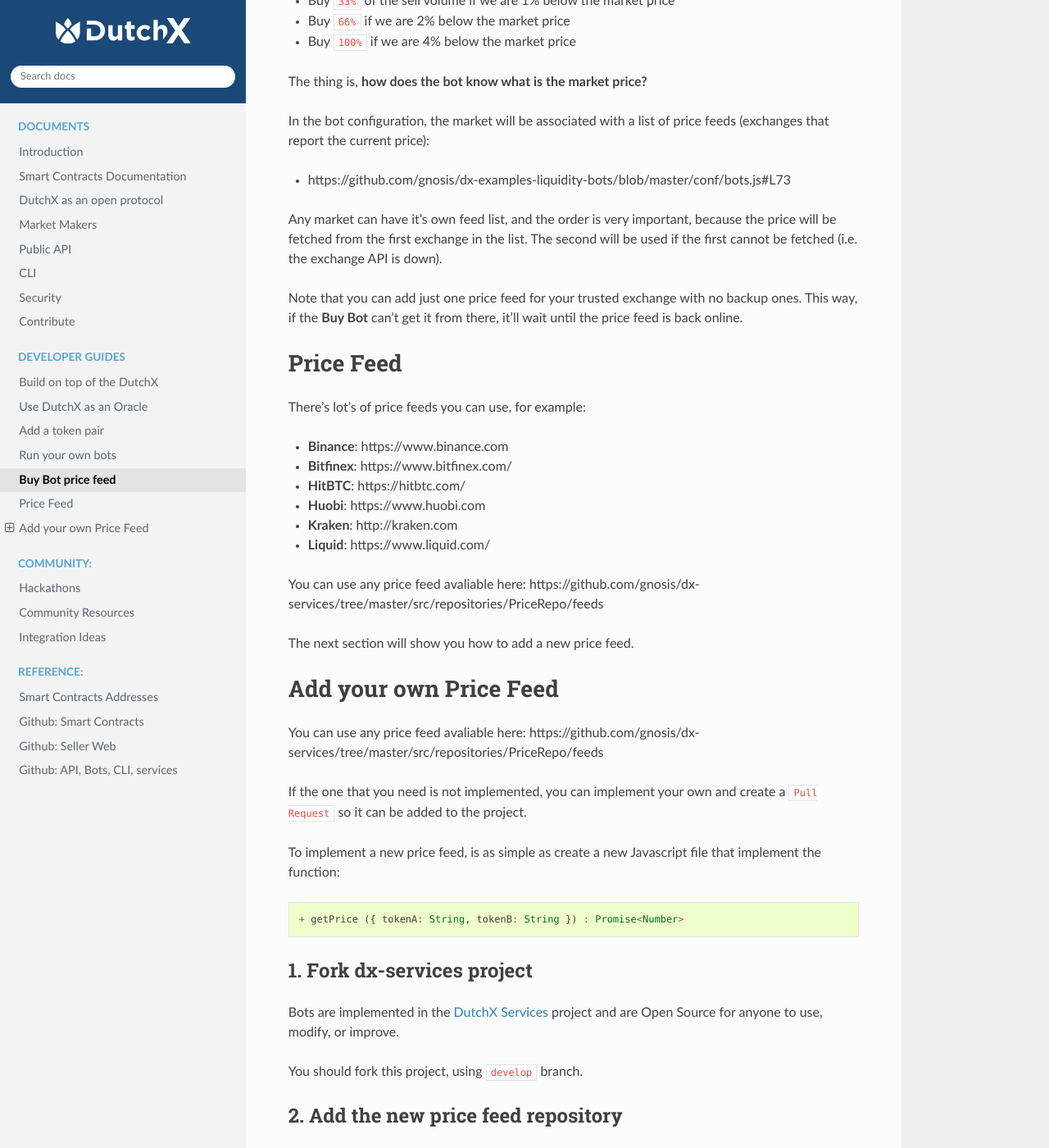
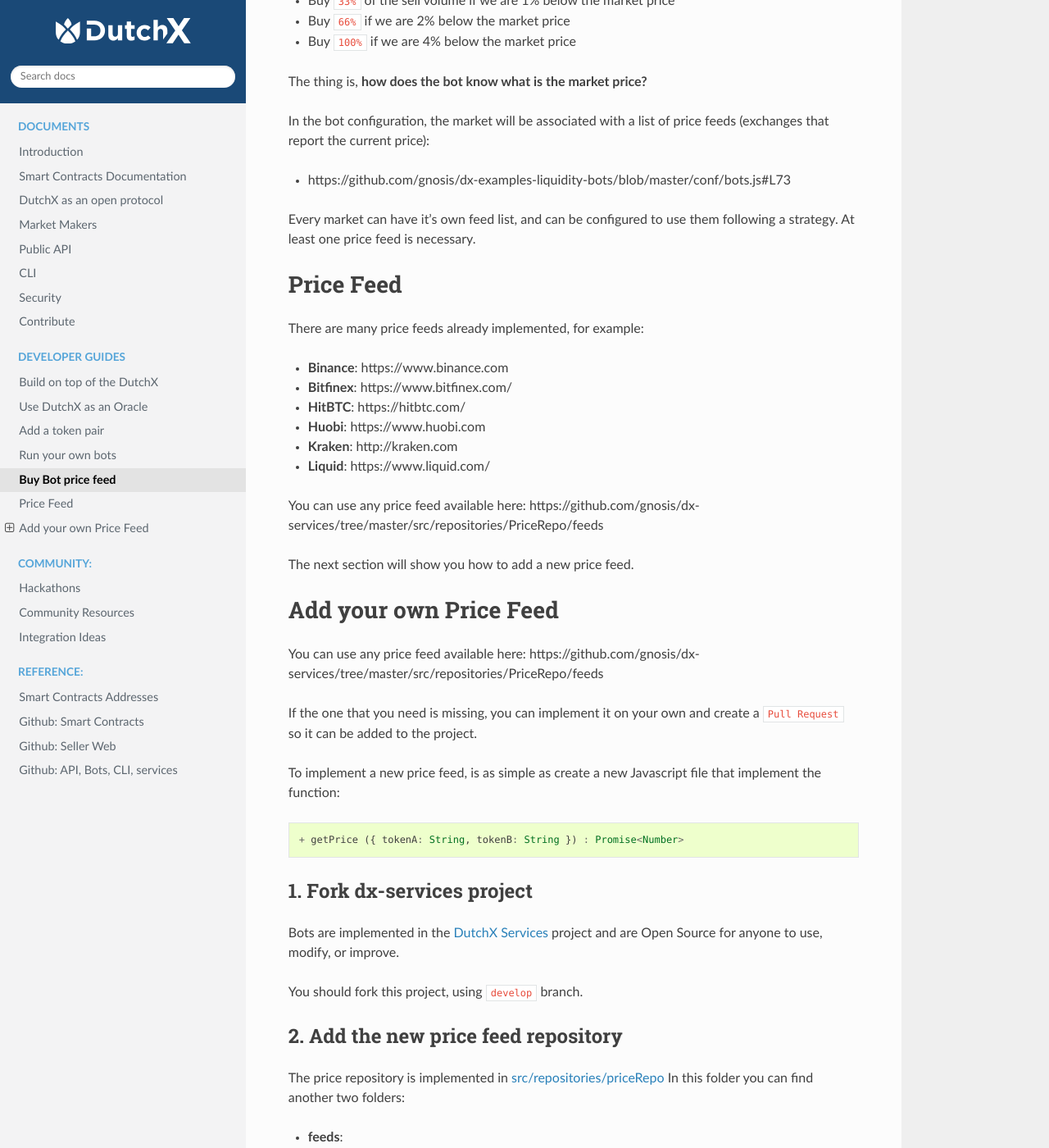
Before and after one commit to gnosis/dx-docs, a Sphinx documentation site: the page built from source/add-price-feed.md, in a window 1280 px wide and 1400 px high, scrolled down 291 px. Shown: the whole window at 82% size. Built offline with Sphinx 7.4.7 and the Read the Docs theme 2.0.0, drawn with Linux system fonts in a browser that asks for light colours; some of the changed text lies outside the part shown.

Commit message:
Update some introduction parts

```diff
--- a/source/add-price-feed.md
+++ b/source/add-price-feed.md
@@ -13,17 +13,11 @@
 price feeds (exchanges that report the current price):
 * https://github.com/gnosis/dx-examples-liquidity-bots/blob/master/conf/bots.js#L73
 
-Any market can have it's own feed list, and the order is very important,
-because the price will be fetched from the first exchange in the list.
-The second will be used if the first cannot be fetched (i.e. the exchange API is
-down).
-
-Note that you can add just one price feed for your trusted exchange with no
-backup ones. This way, if the **Buy Bot** can't get it from there, it'll wait
-until the price feed is back online.
+Every market can have it's own feed list, and can be configured to use them
+following a strategy. At least one price feed is necessary.
 
 # Price Feed
-There's lot's of price feeds you can use, for example:
+There are many price feeds already implemented, for example:
 * **Binance**: https://www.binance.com
 * **Bitfinex**: https://www.bitfinex.com/
 * **HitBTC**: https://hitbtc.com/
@@ -31,16 +25,16 @@
 * **Kraken**: http://kraken.com
 * **Liquid**: https://www.liquid.com/
 
-You can use any price feed avaliable here:
+You can use any price feed available here:
 https://github.com/gnosis/dx-services/tree/master/src/repositories/PriceRepo/feeds
 
 The next section will show you how to add a new price feed.
 
 # Add your own Price Feed
-You can use any price feed avaliable here:
+You can use any price feed available here:
 https://github.com/gnosis/dx-services/tree/master/src/repositories/PriceRepo/feeds
 
-If the one that you need is not implemented, you can implement your own and
+If the one that you need is missing, you can implement it on your own and
 create a `Pull Request` so it can be added to the project.
 
 To implement a new price feed, is as simple as create a new Javascript file
@@ -65,13 +59,13 @@
   * Price feeds implementations
 * **strategies**:
   * Strategies used to check the price.
-  * Righ only `sequence` strategy is implemented.
+  * Right now only `sequence` strategy is implemented.
   * This strategy will be configured with a list of price feeds
   * The strategy will try to get the price from the first feed, if the price is
-    not avaliable (i.e. the exchange API service is down), it'll try with the
+    not available (i.e. the exchange API service is down), it'll try with the
     second feed in the list, and so forth.
-  * It's ok to have just one feed in your list, but keep in mind that if the
-    feed is down, the buy bot will wait untill is up again.
+  * It's OK to have just one feed in your list, but keep in mind that if the
+    feed is down, the buy bot will wait until is up again.
 
 So,to add a new price feed, we need to add a new implementation to the `feeds`
 folder.
```
Also changed, not shown: other parts of source/add-price-feed.md (+3 -3 lines).
